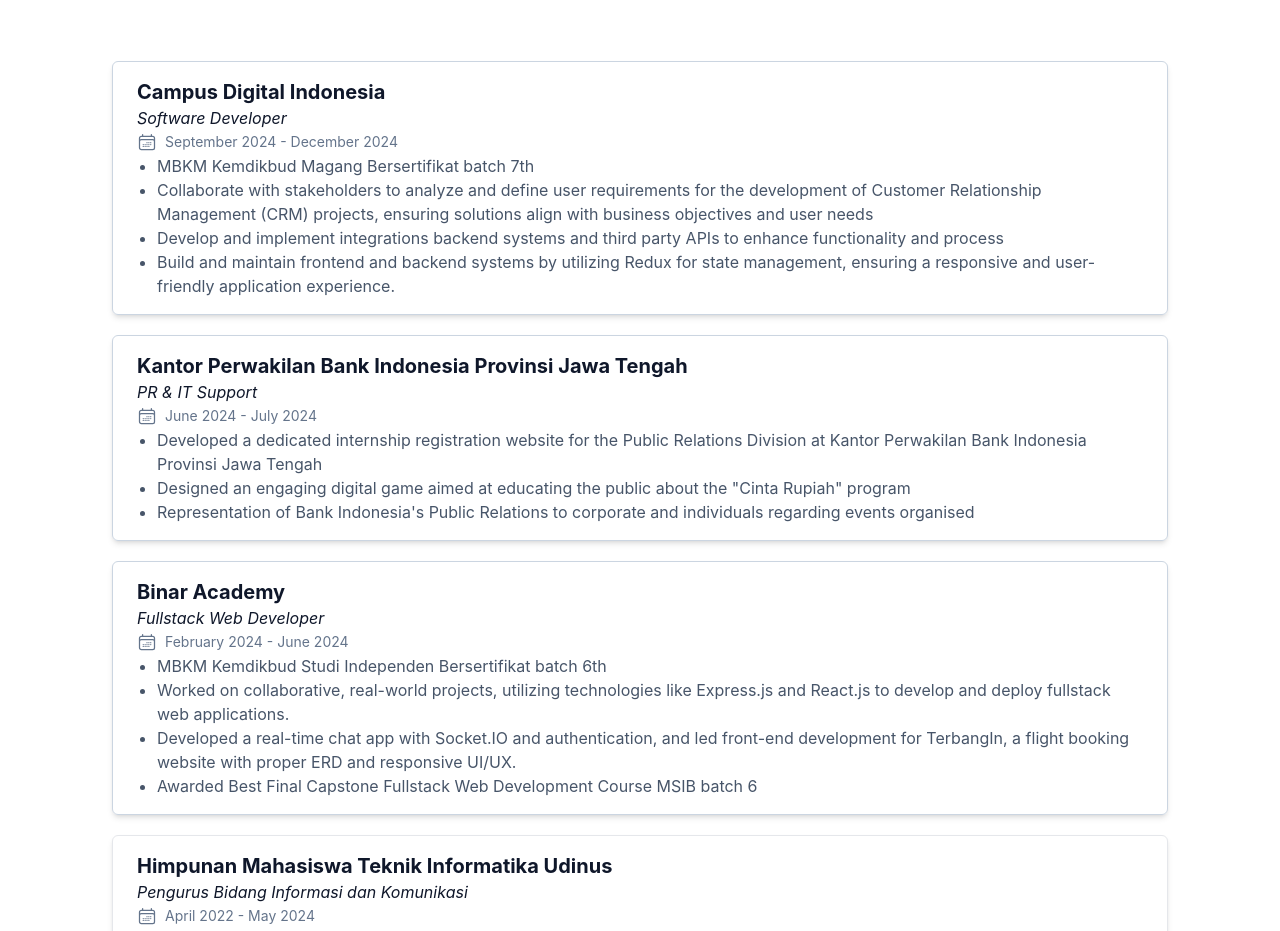
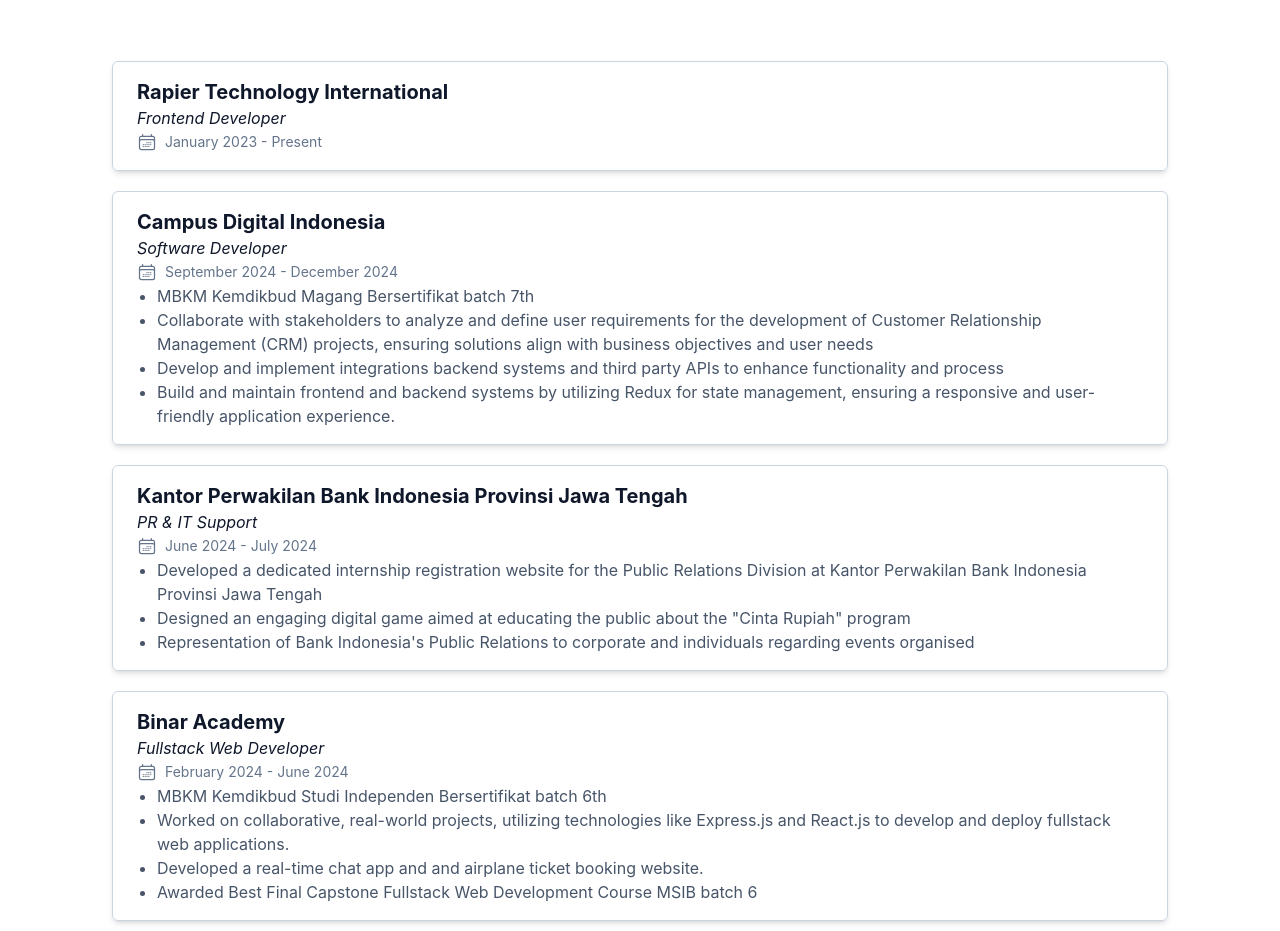
Before and after one commit to Raafina/https-raafina.github.io-, a website: page index.html in a window 1280 px wide. Shown: the part 3558-4489 px from the top of the page. Drawn offline with Linux system fonts and the light colour scheme.

Commit message:
update experience

```diff
--- a/index.html
+++ b/index.html
@@ -832,6 +832,40 @@
         </div>
 
         <div class="w-full md:px-24">
+          <!-- Duta Anti Narkoba BNN Tegal -->
+          <div
+            class="border-slate-300 border rounded-md p-3 md:px-6 md:py-4 shadow-md transform transition duration-300 hover:bg-gray-100 mb-5 dark:hover:bg-slate-800"
+          >
+            <h1 class="font-bold text-lg md:text-xl text-dark dark:text-white">
+              Rapier Technology International
+            </h1>
+            <h2 class="italic text-base md:text-md text-dark dark:text-white">
+              Frontend Developer
+            </h2>
+            <div class="h-6 text-secondary dark:text-slate-300 flex">
+              <svg
+                xmlns="http://www.w3.org/2000/svg"
+                fill="none"
+                viewBox="0 0 24 24"
+                stroke-width="1.5"
+                stroke="currentColor"
+                class="size-5 self-center"
+              >
+                <path
+                  stroke-linecap="round"
+                  stroke-linejoin="round"
+                  d="M6.75 3v2.25M17.25 3v2.25M3 18.75V7.5a2.25 2.25 0 0 1 2.25-2.25h13.5A2.25 2.25 0 0 1 21 7.5v11.25m-18 0A2.25 2.25 0 0 0 5.25 21h13.5A2.25 2.25 0 0 0 21 18.75m-18 0v-7.5A2.25 2.25 0 0 1 5.25 9h13.5A2.25 2.25 0 0 1 21 11.25v7.5m-9-6h.008v.008H12v-.008ZM12 15h.008v.008H12V15Zm0 2.25h.008v.008H12v-.008ZM9.75 15h.008v.008H9.75V15Zm0 2.25h.008v.008H9.75v-.008ZM7.5 15h.008v.008H7.5V15Zm0 2.25h.008v.008H7.5v-.008Zm6.75-4.5h.008v.008h-.008v-.008Zm0 2.25h.008v.008h-.008V15Zm0 2.25h.008v.008h-.008v-.008Zm2.25-4.5h.008v.008H16.5v-.008Zm0 2.25h.008v.008H16.5V15Z"
+                />
+              </svg>
+
+              <p
+                class="text-secondary dark:text-slate-300 ms-2 text-sm self-center"
+              >
+                January 2023 - Present
+              </p>
+            </div>
+          </div>
+
           <!-- Campus Digital -->
           <div
             class="items-center border-slate-300 border rounded-md p-3 md:px-6 md:py-4 shadow-md transform transition duration-300 hover:bg-gray-100 mb-5 dark:hover:bg-slate-800"
@@ -982,9 +1016,8 @@
                 fullstack web applications.
               </li>
               <li>
-                Developed a real-time chat app with Socket.IO and
-                authentication, and led front-end development for TerbangIn, a
-                flight booking website with proper ERD and responsive UI/UX.
+                Developed a real-time chat app and and airplane ticket booking
+                website.
               </li>
               <li>
                 Awarded Best Final Capstone Fullstack Web Development Course
@@ -1056,15 +1089,15 @@
               </li>
             </ul>
           </div>
-          <!-- Duta Anti Narkoba BNN Kota Tegal -->
+          <!-- Duta Anti Narkoba BNN Tegal -->
           <div
             class="border-slate-300 border rounded-md p-3 md:px-6 md:py-4 shadow-md transform transition duration-300 hover:bg-gray-100 mb-5 dark:hover:bg-slate-800"
           >
             <h1 class="font-bold text-lg md:text-xl text-dark dark:text-white">
-              Badan Narkotika Nasional Kota Tegal
+              Badan Narkotika Nasional Tegal
             </h1>
             <h2 class="italic text-base md:text-md text-dark dark:text-white">
-              Duta Anti Narkoba BNN Kota Tegal
+              Duta Anti Narkoba BNN Tegal
             </h2>
             <div class="h-6 text-secondary dark:text-slate-300 flex">
               <svg
```
